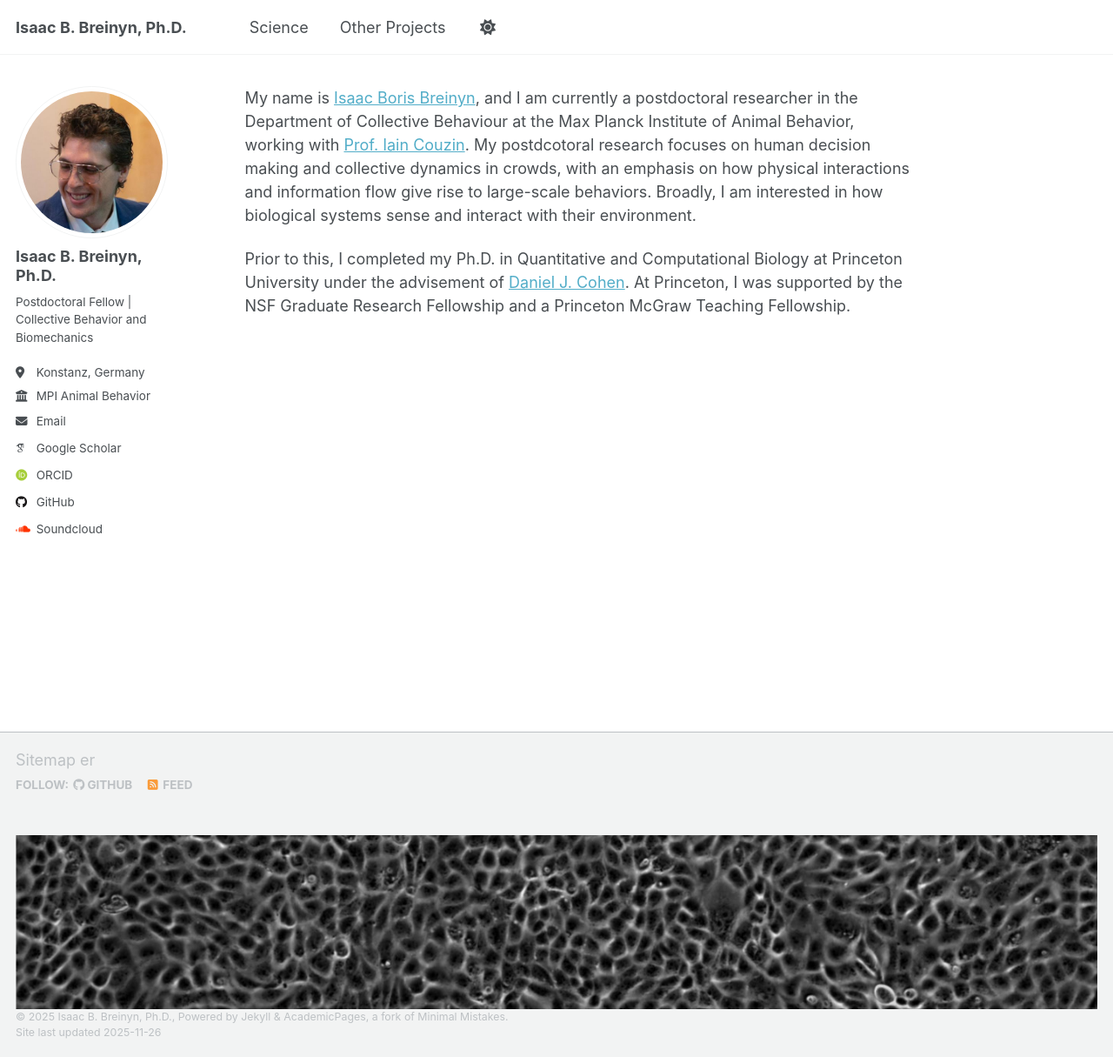
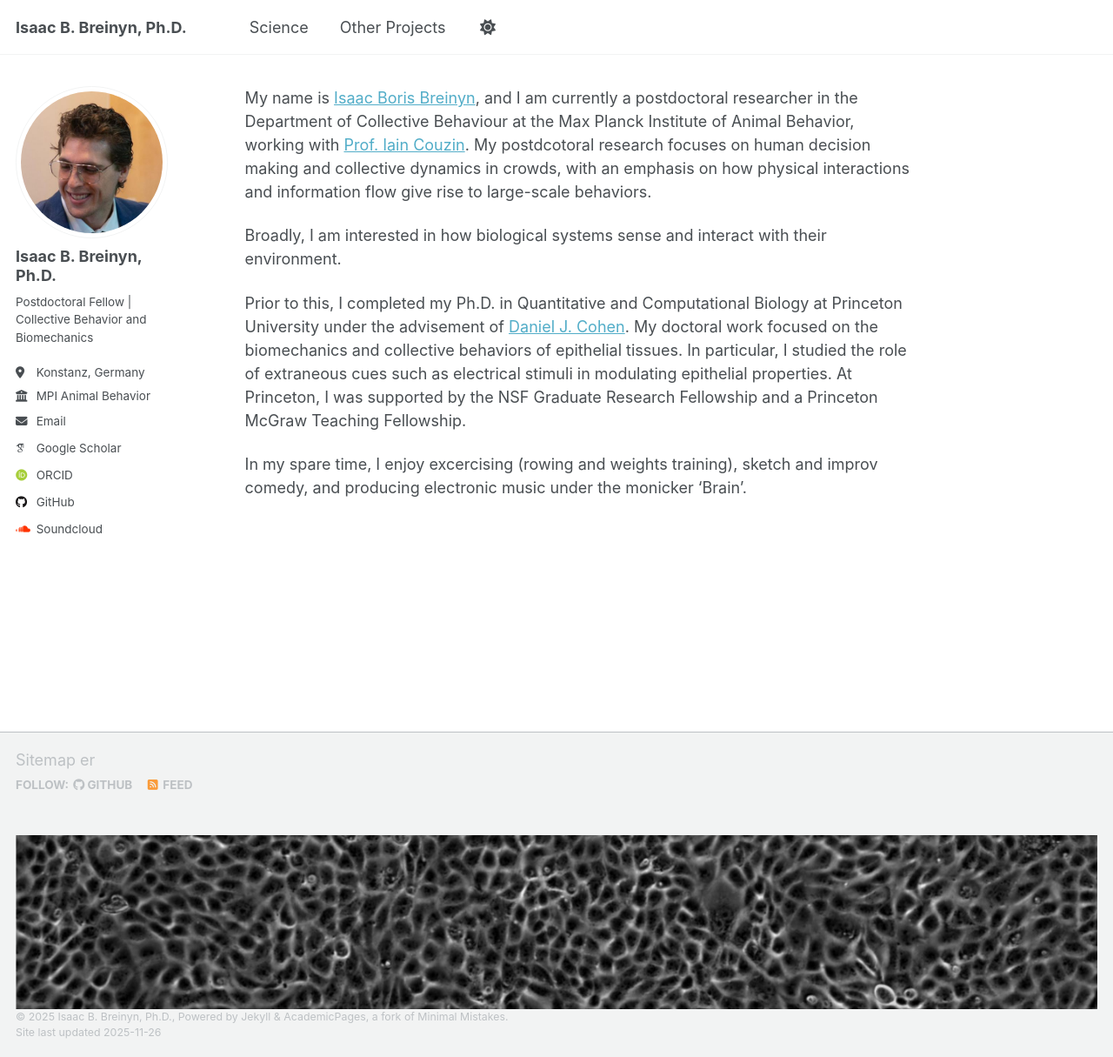
Before and after one commit to isaacbreinyn/isaacbreinyn.github.io, a Jekyll site: the page built from _pages/about.md, in a window 1280 px wide and 1215 px high. Shown: the whole window at 87% size. Built offline with Jekyll 4.4.1, drawn with Linux system fonts in a browser that asks for light colours; some web fonts are replaced; a script that is not in the unit is left out.

Commit message:
Revise about.md with enhanced personal and research info
Updated the about section with additional details on research and personal interests.

```diff
--- a/_pages/about.md
+++ b/_pages/about.md
@@ -4,6 +4,10 @@ author_profile: true
 permalink: /
 ---
 
-My name is [Isaac Boris Breinyn](https://isaacbreinyn.github.io), and I am currently a postdoctoral researcher in the Department of Collective Behaviour at the Max Planck Institute of Animal Behavior, working with [Prof. Iain Couzin](https://www.ab.mpg.de/couzin). My postdcotoral research focuses on human decision making and collective dynamics in crowds, with an emphasis on how physical interactions and information flow give rise to large-scale behaviors. Broadly, I am interested in how biological systems sense and interact with their environment.
+My name is [Isaac Boris Breinyn](https://isaacbreinyn.github.io), and I am currently a postdoctoral researcher in the Department of Collective Behaviour at the Max Planck Institute of Animal Behavior, working with [Prof. Iain Couzin](https://www.ab.mpg.de/couzin). My postdcotoral research focuses on human decision making and collective dynamics in crowds, with an emphasis on how physical interactions and information flow give rise to large-scale behaviors.
 
-Prior to this, I completed my Ph.D. in Quantitative and Computational Biology at Princeton University under the advisement of [Daniel J. Cohen](https://cohenlab.princeton.edu/). At Princeton, I was supported by the NSF Graduate Research Fellowship and a Princeton McGraw Teaching Fellowship.
+Broadly, I am interested in how biological systems sense and interact with their environment.
+
+Prior to this, I completed my Ph.D. in Quantitative and Computational Biology at Princeton University under the advisement of [Daniel J. Cohen](https://cohenlab.princeton.edu/). My doctoral work focused on the biomechanics and collective behaviors of epithelial tissues. In particular, I studied the role of extraneous cues such as electrical stimuli in modulating epithelial properties. At Princeton, I was supported by the NSF Graduate Research Fellowship and a Princeton McGraw Teaching Fellowship.
+
+In my spare time, I enjoy excercising (rowing and weights training), sketch and improv comedy, and producing electronic music under the monicker 'Brain'.
```
